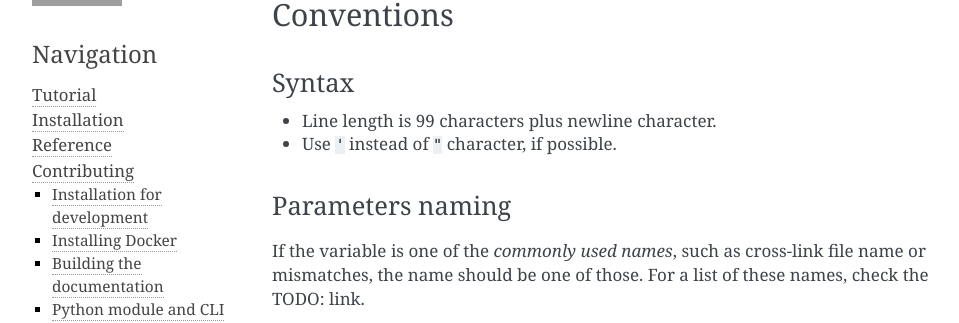
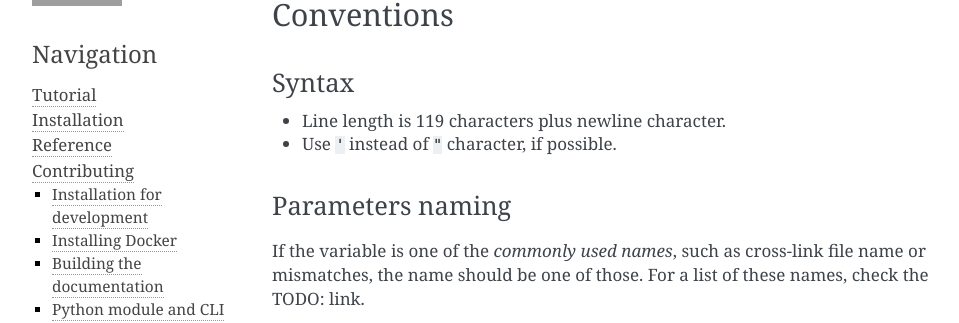
Before and after one commit to tomazc/iCount, a Sphinx documentation site: the page built from docs/source/contributing.rst, in a window 1280 px wide and 900 px high, scrolled down 1664 px, cut to the strip 151-474 px from the top of the window. Shown: the whole strip, without its empty margins (148-1107 px from the left). Built offline with Sphinx 7.4.7, drawn with Linux system fonts in a browser that asks for light colours; grey boxes are pictures that could not be loaded.

Commit message:
linters: Set line length to 119

```diff
--- a/docs/source/contributing.rst
+++ b/docs/source/contributing.rst
@@ -103,7 +103,7 @@ Conventions
 Syntax
 ------
 
-* Line length is 99 characters plus newline character.
+* Line length is 119 characters plus newline character.
 * Use ``'`` instead of ``"`` character, if possible.
 
 Parameters naming
--- a/setup.cfg
+++ b/setup.cfg
@@ -2,7 +2,7 @@
 python-tag = py34,py35
 
 [pycodestyle]
-max-line-length=99
+max-line-length=119
 ignore=E127, E402
 # E127: continuation line over-indented for visual indent (checked by pylint)
 # E402: module level import not at top of file (checked by pylint)
```
Also changed, not shown: 1 other file.
